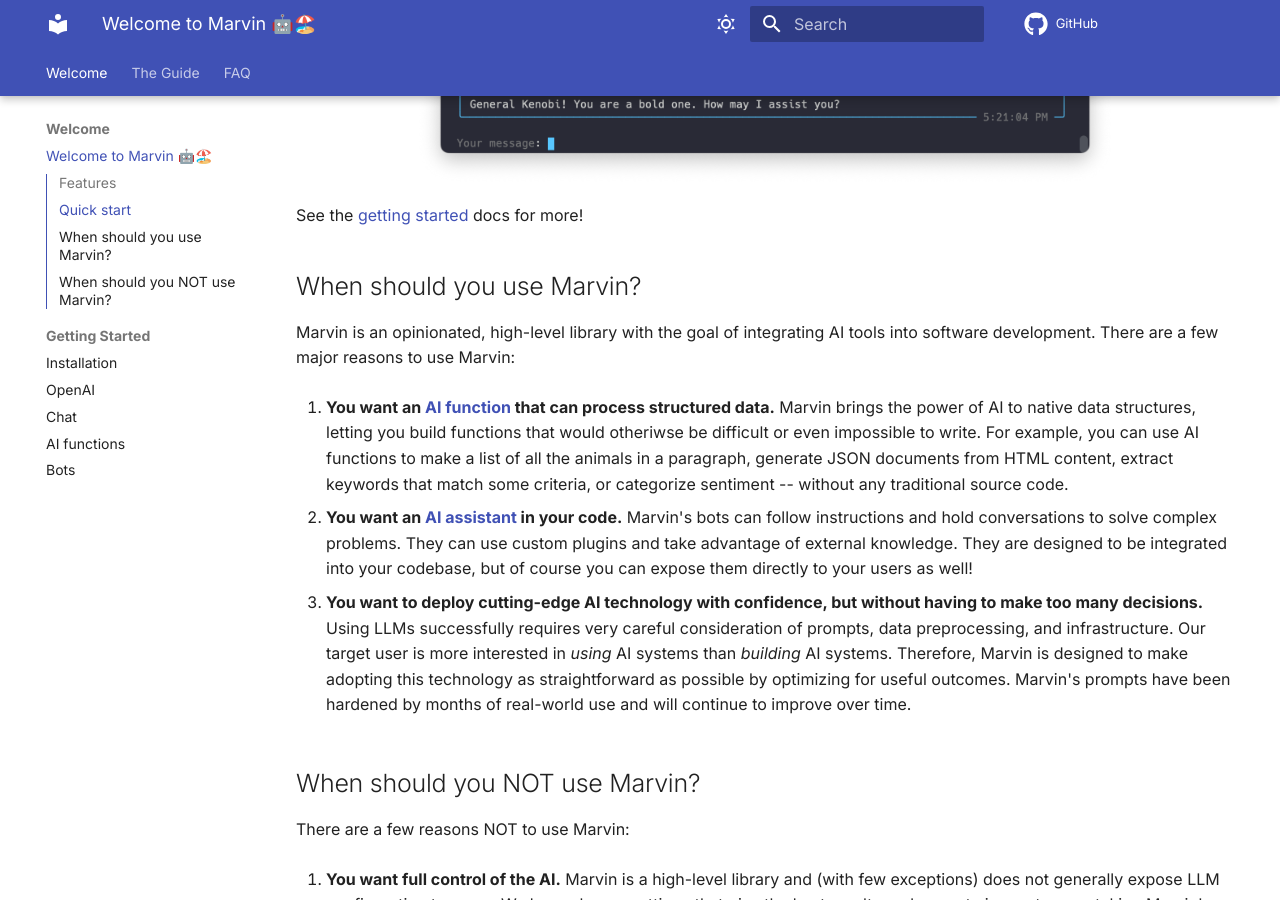
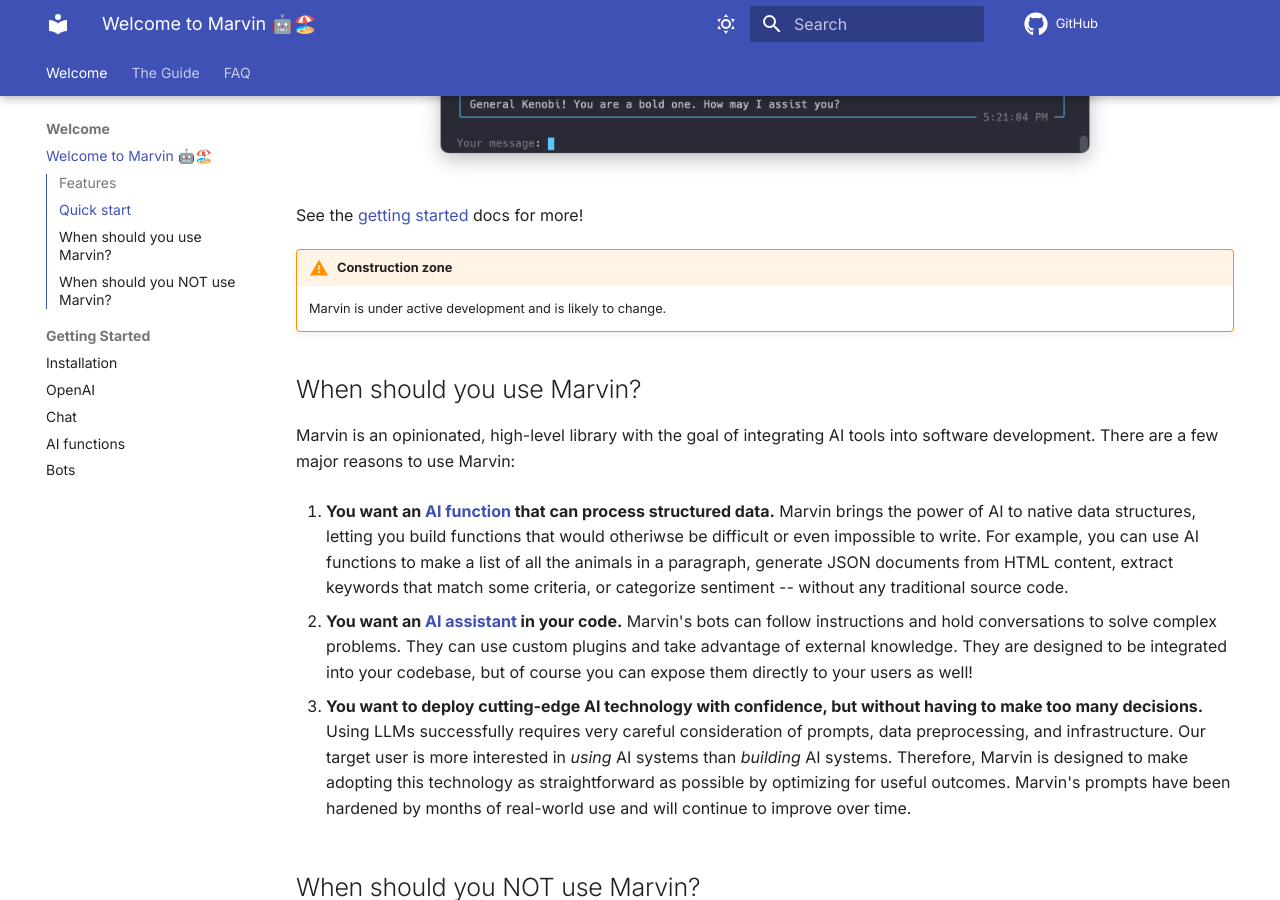
Before and after one commit to PrefectHQ/marvin, an MkDocs documentation site: the page built from docs/index.md, in a window 1280 px wide and 900 px high, scrolled down 1169 px. Built offline with MkDocs 1.6.1 and Material for MkDocs 9.7.7, drawn with Linux system fonts in a browser that asks for light colours; comment, search, counter and statistics services are not loaded.

Commit message:
Add warning

```diff
--- a/docs/index.md
+++ b/docs/index.md
@@ -36,6 +36,8 @@
 
 See the [getting started](getting_started/installation.md) docs for more!
 
+!!! warning "Construction zone"
+    Marvin is under active development and is likely to change.
 
 ## When should you use Marvin?
 
```
